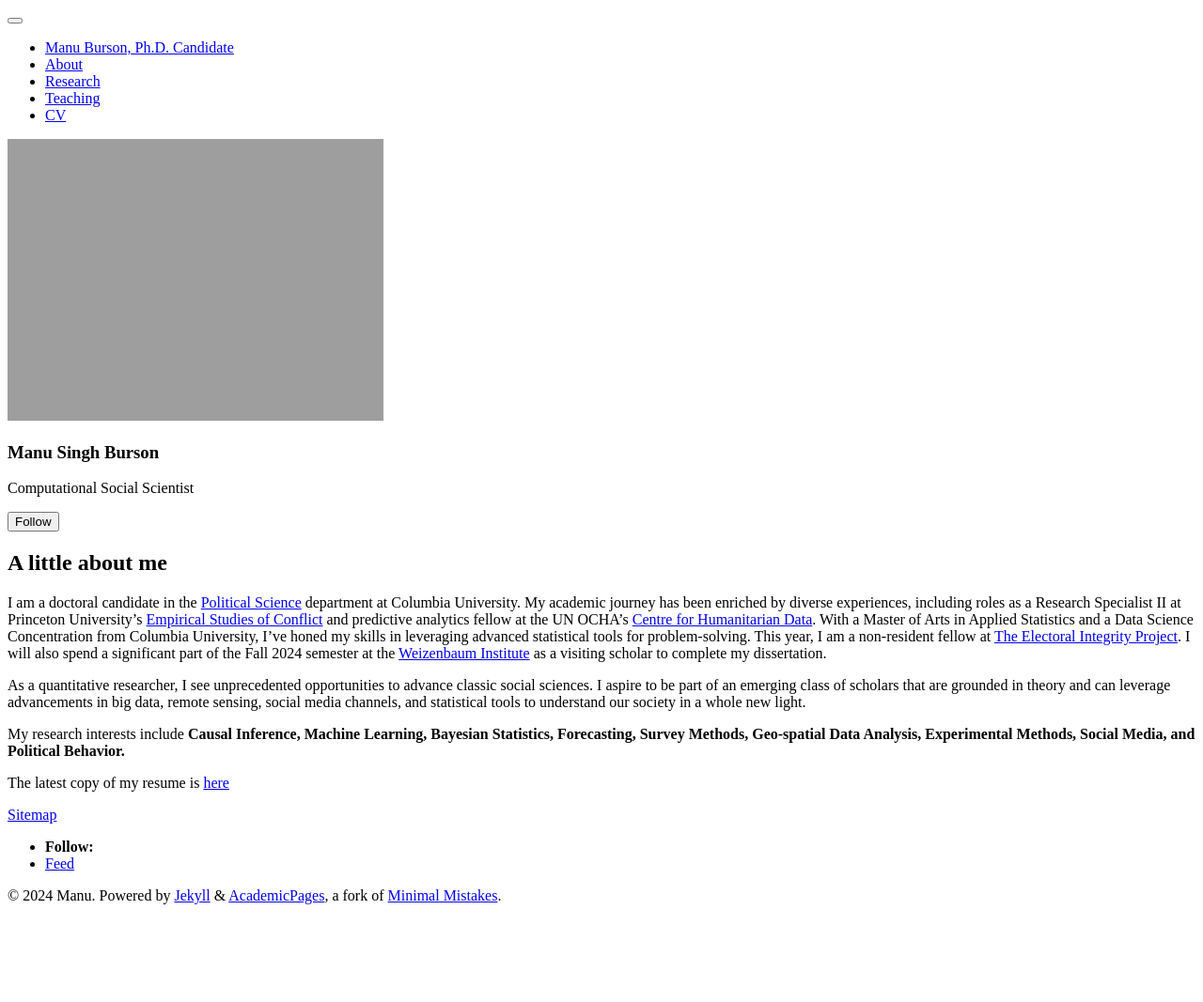
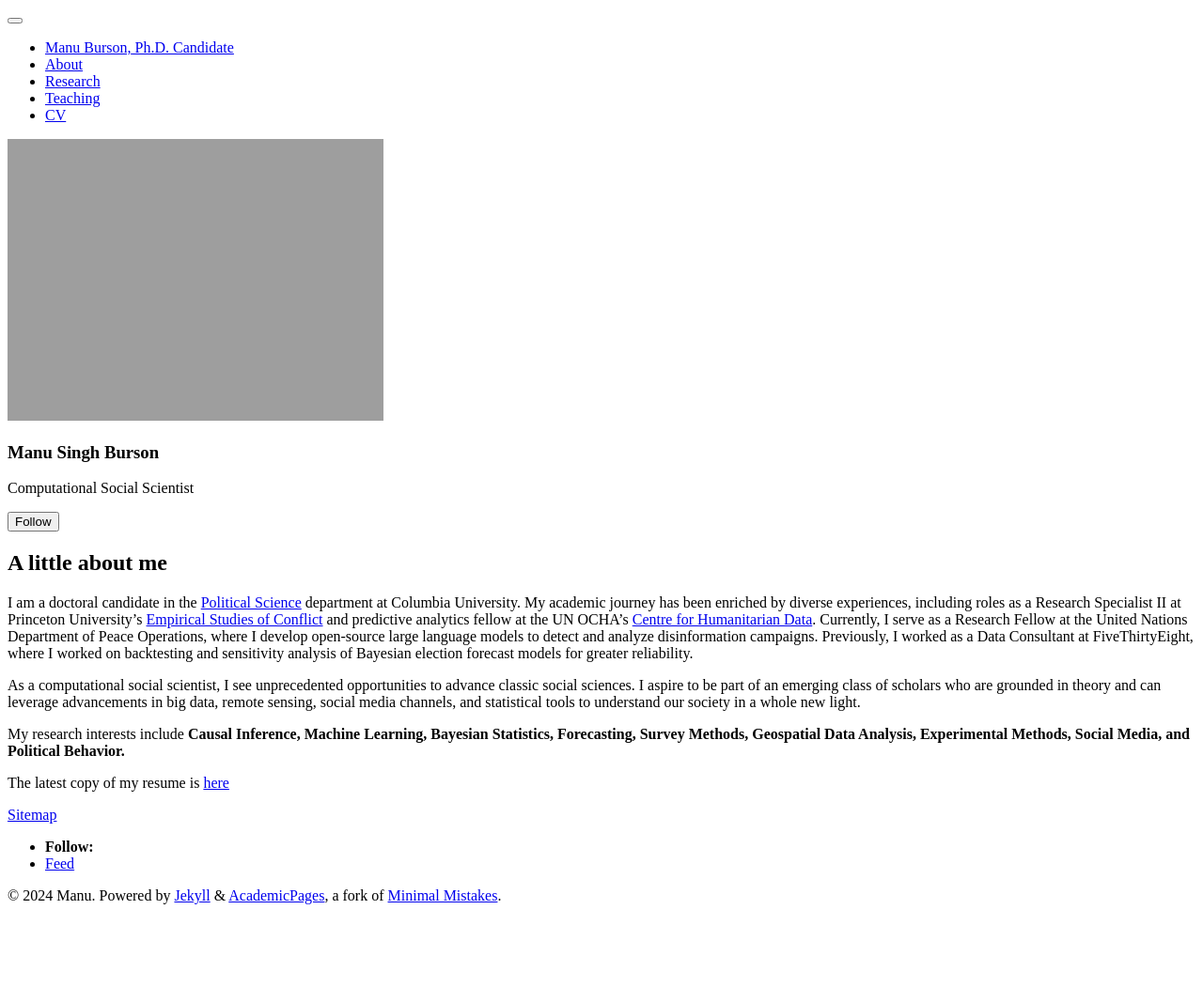
Before and after one commit to manusingh3/manusingh3.github.io, a Jekyll site: the page built from _pages/about.md, in a window 1280 px wide. Shown: the whole page at 94% size. Built offline with Jekyll 4.4.1, drawn with Linux system fonts in a browser that asks for light colours; a script bundle is joined from its source files by our own code; library files that are not in the unit come from our copies.

Commit message:
Update about.md

```diff
--- a/_pages/about.md
+++ b/_pages/about.md
@@ -8,10 +8,10 @@ redirect_from:
 
 <h2> A little about me </h2>
 
-I am a doctoral candidate in the [Political Science](https://polisci.columbia.edu/content/manu-singh) department at Columbia University. My academic journey has been enriched by diverse experiences, including roles as a Research Specialist II at Princeton University's [Empirical Studies of Conflict](https://esoc.princeton.edu/) and predictive analytics fellow at the UN OCHA's [Centre for Humanitarian Data](https://data.humdata.org/). With a Master of Arts in Applied Statistics and a Data Science Concentration from Columbia University, I've honed my skills in leveraging advanced statistical tools for problem-solving. This year, I am a non-resident fellow at [The Electoral Integrity Project](https://www.electoralintegrityproject.com/). I will also spend a significant part of the Fall 2024 semester at the [Weizenbaum Institute](https://www.weizenbaum-institut.de/en/) as a visiting scholar to complete my dissertation.
+I am a doctoral candidate in the [Political Science](https://polisci.columbia.edu/content/manu-singh) department at Columbia University. My academic journey has been enriched by diverse experiences, including roles as a Research Specialist II at Princeton University's [Empirical Studies of Conflict](https://esoc.princeton.edu/) and predictive analytics fellow at the UN OCHA's [Centre for Humanitarian Data](https://data.humdata.org/). Currently, I serve as a Research Fellow at the United Nations Department of Peace Operations, where I develop open-source large language models to detect and analyze disinformation campaigns. Previously, I worked as a Data Consultant at FiveThirtyEight, where I worked on backtesting and sensitivity analysis of Bayesian election forecast models for greater reliability.
 
-As a quantitative researcher, I see unprecedented opportunities to advance classic social sciences. I aspire to be part of an emerging class of scholars that are grounded in theory and can leverage advancements in big data, remote sensing, social media channels, and statistical tools to understand our society in a whole new light.
+As a computational social scientist, I see unprecedented opportunities to advance classic social sciences. I aspire to be part of an emerging class of scholars who are grounded in theory and can leverage advancements in big data, remote sensing, social media channels, and statistical tools to understand our society in a whole new light.
 
-My research interests include **Causal Inference, Machine Learning, Bayesian Statistics, Forecasting, Survey Methods, Geo-spatial Data Analysis, Experimental Methods, Social Media, and Political Behavior.**
+My research interests include **Causal Inference, Machine Learning, Bayesian Statistics, Forecasting, Survey Methods, Geospatial Data Analysis, Experimental Methods, Social Media, and Political Behavior.**
 
 The latest copy of my resume is [here](https://www.dropbox.com/scl/fi/w03s9afcivt22h49m7z89/MSB_CV_Nov2024.pdf?rlkey=cdss6b26lc03z0v4za102qttm&st=72c7p936&dl=0)
```
